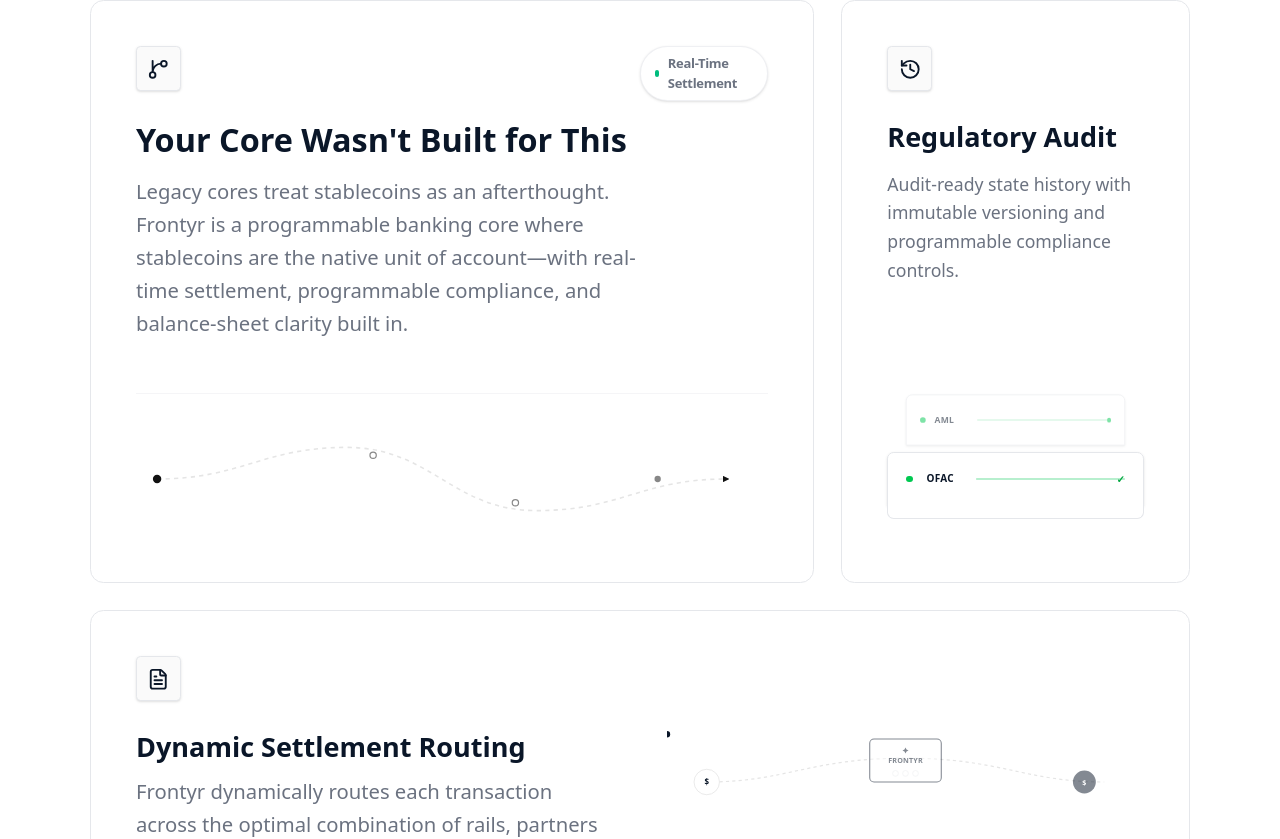
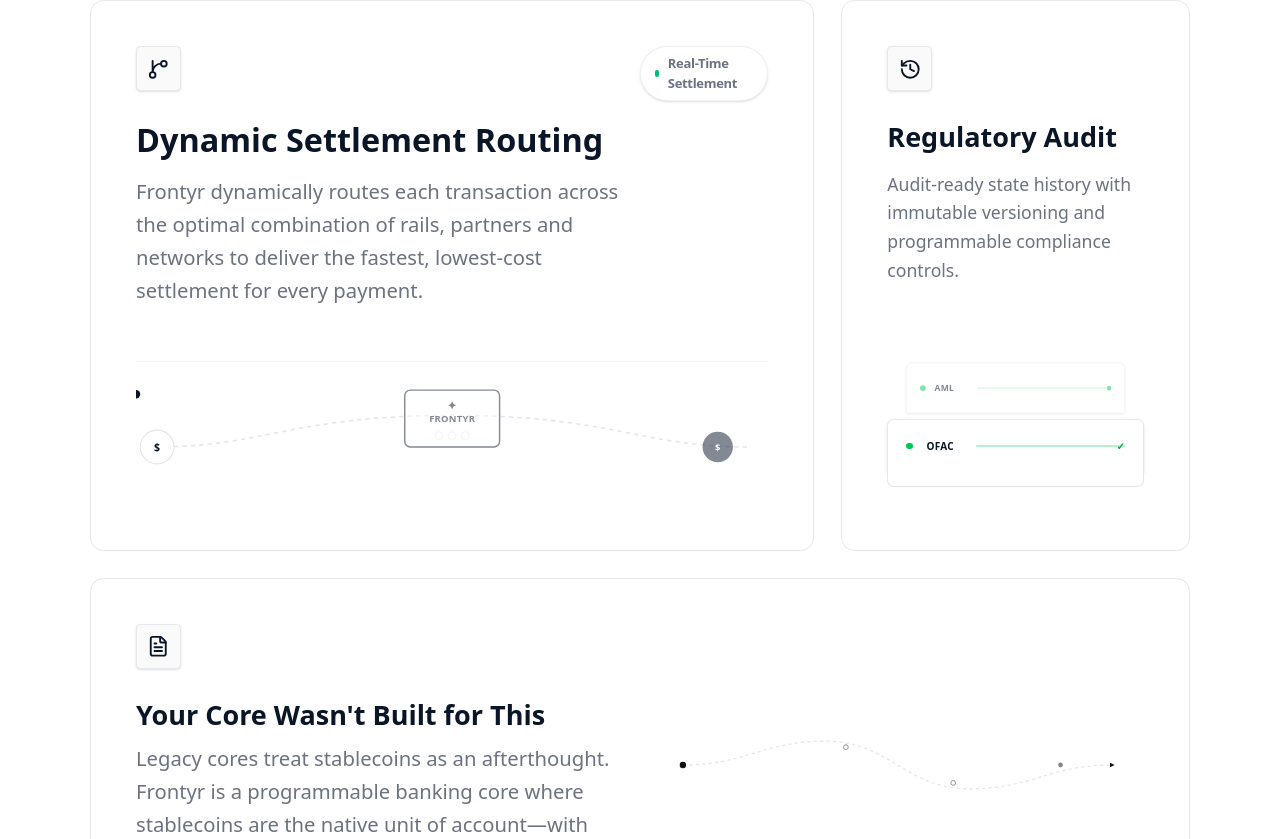
Before and after one commit to swedishfrenchpress/frontyr-website-exploration, a Next.js app: page / in a window 1280 px wide. Shown: the part 2101-2940 px from the top of the page. Built offline with nearby package versions, Linux system fonts and the light colour scheme.

Commit message:
swaped sections in value prompt area.

```diff
--- a/app/components/Features.tsx
+++ b/app/components/Features.tsx
@@ -32,10 +32,10 @@
                   <GitBranch className="w-5 h-5" />
                 </div>
                 <h3 className="text-2xl font-semibold text-obsidian mb-3">
-                  Your Core Wasn't Built for This
+                  Dynamic Settlement Routing
                 </h3>
                 <p className="text-subtle leading-relaxed">
-                  Legacy cores treat stablecoins as an afterthought. Frontyr is a programmable banking core where stablecoins are the native unit of account—with real-time settlement, programmable compliance, and balance-sheet clarity built in.
+                  Frontyr dynamically routes each transaction across the optimal combination of rails, partners and networks to deliver the fastest, lowest-cost settlement for every payment.
                 </p>
               </div>
               <div className="hidden lg:block">
@@ -48,41 +48,73 @@
               </div>
             </div>
 
-              {/* Visual */}
+              {/* Dynamic Routing Animation */}
               <div className="mt-12 h-32 w-full relative flex items-center border-t border-border/40 pt-6 overflow-hidden">
                   <svg className="w-full h-full" viewBox="0 0 600 100" preserveAspectRatio="xMidYMid meet">
                     <defs>
-                    <marker id="arrow-head" markerWidth="4" markerHeight="4" refX="2" refY="2" orient="auto">
+                      <marker id="arrow-head-routing" markerWidth="4" markerHeight="4" refX="2" refY="2" orient="auto">
                         <path d="M0,0 L4,2 L0,4" fill="#111"></path>
                       </marker>
                     </defs>
-                  <path d="M20,50 C100,50 120,20 200,20 C280,20 300,80 380,80 C460,80 480,50 560,50" fill="none" stroke="#E5E5E5" strokeWidth="1.5" strokeDasharray="4 4"></path>
 
-                  <path d="M20,50 C100,50 120,20 200,20 C280,20 300,80 380,80 C460,80 480,50 560,50" fill="none" stroke="#111" strokeWidth="1.5" strokeDasharray="600" strokeDashoffset="600" className="transition-all duration-[1500ms] ease-in-out group-hover:stroke-dashoffset-0" markerEnd="url(#arrow-head)"></path>
+                    {/* Dotted Line Path */}
+                    <path
+                      id="routing-path"
+                      d="M20,50 C120,50 150,20 300,20 C450,20 480,50 580,50"
+                      fill="none"
+                      stroke="#E5E5E5"
+                      strokeWidth="1.5"
+                      strokeDasharray="4 4"
+                    ></path>
 
+                    {/* Moving Dot Animation */}
+                    <circle r="4" fill="#0A1628">
+                        <animateMotion
+                            dur="5s"
+                            repeatCount="indefinite"
+                            keyPoints="0;1"
+                            keyTimes="0;1"
+                        >
+                            <mpath href="#routing-path" />
+                        </animateMotion>
+                    </circle>
+
+                    {/* USD Origin Node */}
                     <g className="transition-all duration-500 delay-0 opacity-100 group-hover:scale-110 origin-center">
-                    <circle cx="20" cy="50" r="4" fill="#111"></circle>
-                    <text x="20" y="70" textAnchor="middle" className="text-[8px] font-mono fill-subtle opacity-0 group-hover:opacity-100 transition-opacity duration-300">
-                      INPUT
-                    </text>
+                        <circle cx="20" cy="50" r="16" fill="white" stroke="#E5E5E5" strokeWidth="1"></circle>
+                        <text x="20" y="54" textAnchor="middle" className="text-[10px] font-bold font-sans fill-obsidian">$</text>
+                        <text x="20" y="80" textAnchor="middle" className="text-[9px] font-mono fill-subtle opacity-0 group-hover:opacity-100 transition-opacity duration-300">USD</text>
                     </g>
-                  <g className="transition-all duration-500 delay-[400ms] opacity-50 scale-75 group-hover:opacity-100 group-hover:scale-100 origin-center">
-                    <circle cx="200" cy="20" r="4" fill="#fff" stroke="#111" strokeWidth="1.5"></circle>
-                    <text x="200" y="40" textAnchor="middle" className="text-[8px] font-mono fill-subtle opacity-0 group-hover:opacity-100 transition-opacity duration-300">
-                      LOGIC A
-                    </text>
+
+                    {/* Frontyr Core Node (Center) - Stablecoin Indicator */}
+                    <g className="transition-all duration-500 delay-[800ms] opacity-50 scale-90 group-hover:opacity-100 group-hover:scale-100 origin-center">
+                        {/* Box - Larger to fit elements */}
+                        <rect x="250" y="-10" width="100" height="60" rx="6" fill="white" stroke="#0A1628" strokeWidth="1.5"></rect>
+
+                        {/* Star Logo - Above Text */}
+                        <g transform="translate(300, 6) scale(0.14) translate(-50, -50)">
+                             <path d="M50 20 L60 40 L80 50 L60 60 L50 80 L40 60 L20 50 L40 40 Z" fill="#0A1628" />
                         </g>
-                  <g className="transition-all duration-500 delay-[800ms] opacity-50 scale-75 group-hover:opacity-100 group-hover:scale-100 origin-center">
-                    <circle cx="380" cy="80" r="4" fill="#fff" stroke="#111" strokeWidth="1.5"></circle>
-                    <text x="380" y="100" textAnchor="middle" className="text-[8px] font-mono fill-subtle opacity-0 group-hover:opacity-100 transition-opacity duration-300">
-                      LOGIC B
-                    </text>
+
+                        {/* Text - Centered */}
+                        <text x="300" y="24" textAnchor="middle" className="text-[10px] font-bold font-sans fill-obsidian tracking-wide">FRONTYR</text>
+
+                        {/* 3 Circles - Below Text */}
+                        <g transform="translate(300, 38)">
+                            <circle cx="-14" cy="0" r="4" fill="white" stroke="#E5E7EB" strokeWidth="1" />
+                            <circle cx="0" cy="0" r="4" fill="white" stroke="#E5E7EB" strokeWidth="1" />
+                            <circle cx="14" cy="0" r="4" fill="white" stroke="#E5E7EB" strokeWidth="1" />
                         </g>
-                  <g className="transition-all duration-500 delay-[1200ms] opacity-50 scale-75 group-hover:opacity-100 group-hover:scale-100 origin-center">
-                    <circle cx="560" cy="50" r="4" fill="#111"></circle>
-                    <text x="560" y="70" textAnchor="middle" className="text-[8px] font-mono fill-obsidian font-bold opacity-0 group-hover:opacity-100 transition-opacity duration-300">
-                      RESULT
-                    </text>
+
+                        {/* Label */}
+                        <text x="300" y="65" textAnchor="middle" className="text-[8px] font-mono fill-subtle opacity-0 group-hover:opacity-100 transition-opacity duration-300">STABLECOIN RAIL</text>
+                    </g>
+
+                    {/* USD Destination Node */}
+                    <g className="transition-all duration-500 delay-[1600ms] opacity-50 scale-90 group-hover:opacity-100 group-hover:scale-100 origin-center">
+                        <circle cx="580" cy="50" r="16" fill="#0A1628"></circle>
+                        <text x="580" y="54" textAnchor="middle" className="text-[10px] font-bold font-sans fill-white">$</text>
+                        <text x="580" y="80" textAnchor="middle" className="text-[9px] font-mono fill-obsidian font-bold opacity-0 group-hover:opacity-100 transition-opacity duration-300">USD</text>
                     </g>
                   </svg>
               </div>
@@ -146,80 +178,48 @@
                   <FileText className="w-5 h-5" />
                 </div>
                 <h3 className="text-xl font-semibold text-obsidian mb-2">
-                  Dynamic Settlement Routing
+                  Your Core Wasn't Built for This
                 </h3>
                 <p className="text-subtle leading-relaxed">
-                  Frontyr dynamically routes each transaction across the optimal combination of rails, partners and networks to deliver the fastest, lowest-cost settlement for every payment.
+                  Legacy cores treat stablecoins as an afterthought. Frontyr is a programmable banking core where stablecoins are the native unit of account—with real-time settlement, programmable compliance, and balance-sheet clarity built in.
                 </p>
               </div>
 
-              {/* Dynamic Routing Animation */}
+              {/* Visual - Flow Animation */}
               <div className="flex-1 w-full h-32 relative flex items-center overflow-hidden">
-                  <svg className="w-full h-full" viewBox="0 0 600 120" preserveAspectRatio="xMidYMid meet">
+                <svg className="w-full h-full" viewBox="0 0 600 100" preserveAspectRatio="xMidYMid meet">
                   <defs>
-                      <marker id="arrow-head-routing" markerWidth="4" markerHeight="4" refX="2" refY="2" orient="auto">
+                    <marker id="arrow-head-flow" markerWidth="4" markerHeight="4" refX="2" refY="2" orient="auto">
                       <path d="M0,0 L4,2 L0,4" fill="#111"></path>
                     </marker>
                   </defs>
+                  <path d="M20,50 C100,50 120,20 200,20 C280,20 300,80 380,80 C460,80 480,50 560,50" fill="none" stroke="#E5E5E5" strokeWidth="1.5" strokeDasharray="4 4"></path>
 
-                    {/* Dotted Line Path */}
-                    <path
-                      id="routing-path"
-                      d="M50,60 C150,60 180,30 300,30 C420,30 450,60 550,60"
-                      fill="none"
-                      stroke="#E5E5E5"
-                      strokeWidth="1.5"
-                      strokeDasharray="4 4"
-                    ></path>
+                  <path d="M20,50 C100,50 120,20 200,20 C280,20 300,80 380,80 C460,80 480,50 560,50" fill="none" stroke="#111" strokeWidth="1.5" strokeDasharray="600" strokeDashoffset="600" className="transition-all duration-[1500ms] ease-in-out group-hover:stroke-dashoffset-0" markerEnd="url(#arrow-head-flow)"></path>
 
-                    {/* Moving Dot Animation */}
-                    <circle r="4" fill="#0A1628">
-                        <animateMotion
-                            dur="5s"
-                            repeatCount="indefinite"
-                            keyPoints="0;1"
-                            keyTimes="0;1"
-                        >
-                            <mpath href="#routing-path" />
-                        </animateMotion>
-                    </circle>
-
-                    {/* USD Origin Node */}
                   <g className="transition-all duration-500 delay-0 opacity-100 group-hover:scale-110 origin-center">
-                        <circle cx="50" cy="60" r="16" fill="white" stroke="#E5E5E5" strokeWidth="1"></circle>
-                        <text x="50" y="64" textAnchor="middle" className="text-[10px] font-bold font-sans fill-obsidian">$</text>
-                        <text x="50" y="90" textAnchor="middle" className="text-[9px] font-mono fill-subtle opacity-0 group-hover:opacity-100 transition-opacity duration-300">USD</text>
+                    <circle cx="20" cy="50" r="4" fill="#111"></circle>
+                    <text x="20" y="70" textAnchor="middle" className="text-[8px] font-mono fill-subtle opacity-0 group-hover:opacity-100 transition-opacity duration-300">
+                      INPUT
+                    </text>
                   </g>
-
-                    {/* Frontyr Core Node (Center) - Stablecoin Indicator */}
-                    <g className="transition-all duration-500 delay-[800ms] opacity-50 scale-90 group-hover:opacity-100 group-hover:scale-100 origin-center">
-                        {/* Box - Larger to fit elements */}
-                        <rect x="250" y="0" width="100" height="60" rx="6" fill="white" stroke="#0A1628" strokeWidth="1.5"></rect>
-
-                        {/* Star Logo - Above Text */}
-                        <g transform="translate(300, 16) scale(0.14) translate(-50, -50)">
-                             <path d="M50 20 L60 40 L80 50 L60 60 L50 80 L40 60 L20 50 L40 40 Z" fill="#0A1628" />
+                  <g className="transition-all duration-500 delay-[400ms] opacity-50 scale-75 group-hover:opacity-100 group-hover:scale-100 origin-center">
+                    <circle cx="200" cy="20" r="4" fill="#fff" stroke="#111" strokeWidth="1.5"></circle>
+                    <text x="200" y="40" textAnchor="middle" className="text-[8px] font-mono fill-subtle opacity-0 group-hover:opacity-100 transition-opacity duration-300">
+                      LOGIC A
+                    </text>
                   </g>
-
-                        {/* Text - Centered */}
-                        <text x="300" y="34" textAnchor="middle" className="text-[10px] font-bold font-sans fill-obsidian tracking-wide">FRONTYR</text>
-
-                        {/* 3 Circles - Below Text */}
-                        <g transform="translate(300, 48)">
-                            <circle cx="-14" cy="0" r="4" fill="white" stroke="#E5E7EB" strokeWidth="1" />
-                            <circle cx="0" cy="0" r="4" fill="white" stroke="#E5E7EB" strokeWidth="1" />
-                            <circle cx="14" cy="0" r="4" fill="white" stroke="#E5E7EB" strokeWidth="1" />
+                  <g className="transition-all duration-500 delay-[800ms] opacity-50 scale-75 group-hover:opacity-100 group-hover:scale-100 origin-center">
+                    <circle cx="380" cy="80" r="4" fill="#fff" stroke="#111" strokeWidth="1.5"></circle>
+                    <text x="380" y="100" textAnchor="middle" className="text-[8px] font-mono fill-subtle opacity-0 group-hover:opacity-100 transition-opacity duration-300">
+                      LOGIC B
+                    </text>
                   </g>
-
-                        {/* Label */}
-                        <text x="300" y="75" textAnchor="middle" className="text-[8px] font-mono fill-subtle opacity-0 group-hover:opacity-100 transition-opacity duration-300">STABLECOIN RAIL</text>
-                    </g>
-
-                    {/* USD Destination Node */}
-                    <g className="transition-all duration-500 delay-[1600ms] opacity-50 scale-90 group-hover:opacity-100 group-hover:scale-100 origin-center">
-                        <circle cx="550" cy="60" r="16" fill="#0A1628"></circle>
-                        <text x="550" y="64" textAnchor="middle" className="text-[10px] font-bold font-sans fill-white">$</text>
-                        <text x="550" y="90" textAnchor="middle" className="text-[9px] font-mono fill-obsidian font-bold opacity-0 group-hover:opacity-100 transition-opacity duration-300">USD</text>
+                  <g className="transition-all duration-500 delay-[1200ms] opacity-50 scale-75 group-hover:opacity-100 group-hover:scale-100 origin-center">
+                    <circle cx="560" cy="50" r="4" fill="#111"></circle>
+                    <text x="560" y="70" textAnchor="middle" className="text-[8px] font-mono fill-obsidian font-bold opacity-0 group-hover:opacity-100 transition-opacity duration-300">
+                      RESULT
+                    </text>
                   </g>
                 </svg>
               </div>
```
Lines whose indentation alone changed are shown as unchanged.
